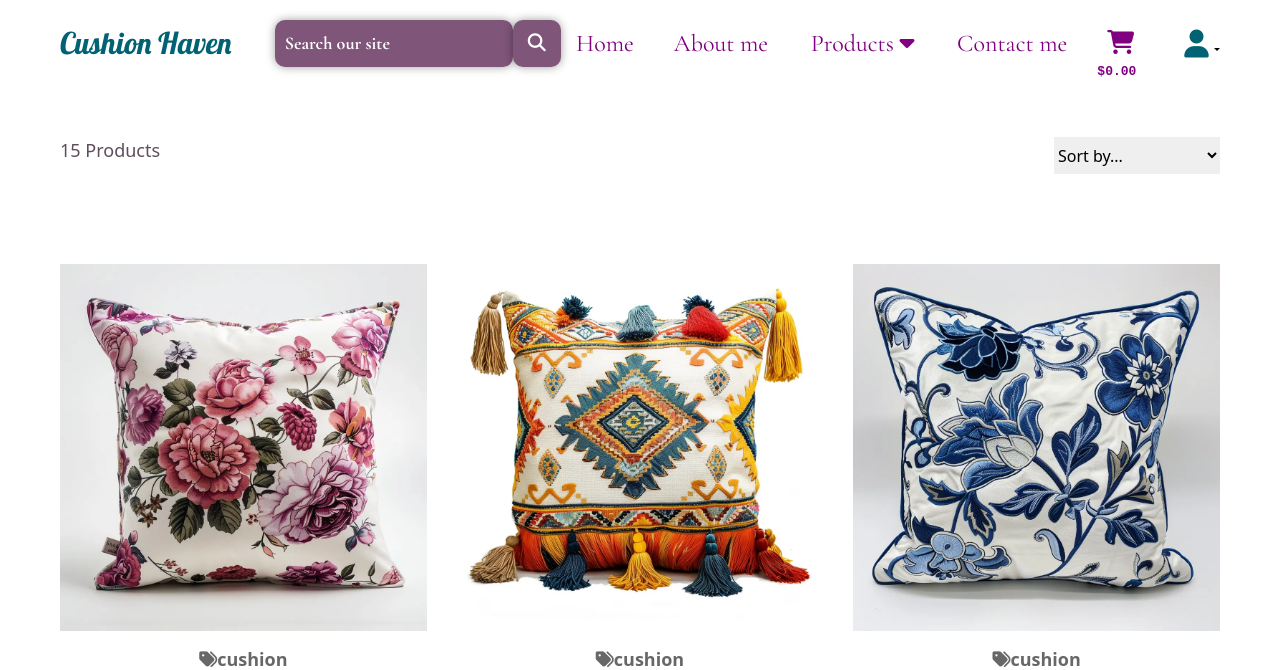
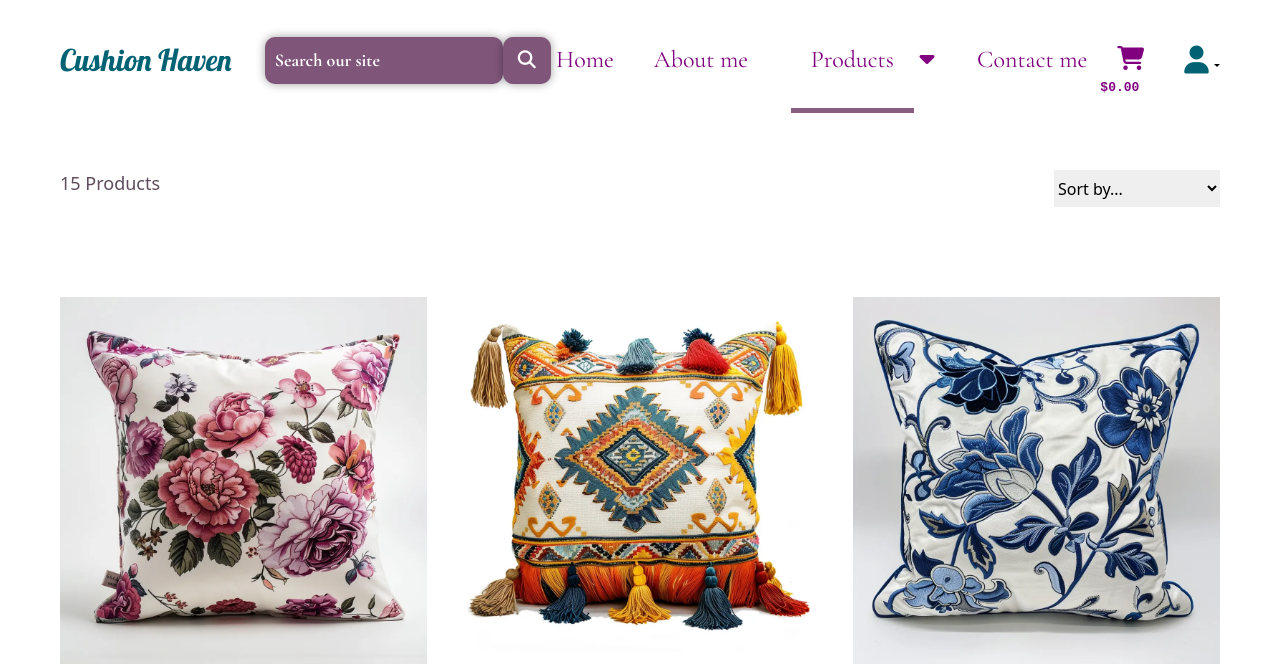
Before and after one commit to zaicodes/CushionHaven, a Django app: page /products/ in a window 1280 px wide. Shown: the top 670 px of the page. Run offline with Django 5.2, Linux system fonts and the light colour scheme; data comes from the database, SQL or seed files in the repository; some libraries are stand-ins or nearby versions; some web fonts are replaced.

Commit message:
Add: line for active page on navbar, and moved the EmailJS code to index.html

```diff
--- a/static/css/base.css
+++ b/static/css/base.css
@@ -10,6 +10,7 @@ nav {
   padding: 20px 0px;
   align-items: center;
   justify-content: space-between;
+  height: 15vh;
 }
 .container {
   max-width: 1200px;
@@ -55,6 +56,10 @@ span {
   font-weight: 400;
   display: inline-block;
 }
+.nav_links a {
+  padding-top: 35px;
+  padding-bottom: 30px;
+}
 .form-text {
 font-size: 16px !important;
 }
@@ -77,7 +82,6 @@ font-size: 16px !important;
 .cart_btn span {
   color: purple;
   font-weight: 900;
-
   height: 20px;
   text-align: center;
   font-family: "Courier New", Courier, monospace;
@@ -85,7 +89,7 @@ font-size: 16px !important;
   font-size: 13px;
   position: absolute;
   bottom: -18px;
-  left: 10px;
+  left: -7px;
 }
 .login_btn i {
   color: #016274;
@@ -212,8 +216,8 @@ footer {
   border-bottom: 1px solid white;
 }
 .underline_btn:hover {
-  color: #800080;
-  border-bottom: 1px solid #800080;
+  color: #93d5d1;
+  border-bottom: 1px solid #93d5d1;
 }
 .boldpara {
   font-family: Roboto, sans-serif;
@@ -296,7 +300,6 @@ footer {
 }
 
 .prducts_ratings {
-  /* padding-top: 20px; */
   text-align: center;
 }
 .products_right_arrow {
@@ -311,3 +314,17 @@ footer {
 .show_right_arrow {
   opacity: 1;
 }
+
+/* Putting a line undeneath the navbar to show active page */
+ .active {
+  border-bottom: 5px solid #885f83;
+  outline-offset: 20px;
+}
+ .cart_btn a{
+  padding-right: 10px !important;
+  padding-left: 10px !important;
+}
+.cart_btn a{
+  padding-top: 0 !important;
+padding-bottom:0  !important;
+}
--- a/static/css/media.css
+++ b/static/css/media.css
@@ -1,12 +1,12 @@
 /* **General Media Query - refer to specific query in the css files**/
 
-@media (max-width: 1100px) {
+@media (max-width: 1180px) {
   .nav_links a,
   .prodcuts_hover {
-    padding: 0 10px;
+    padding: 20px 10px;
     font-size: 22px;
     font-family: "Cormorant Garamond", serif;
-    color: purple;
+    color: #885f83;
     font-weight: 400;
   }
   .navbar_Search_show {
--- a/templates/base.html
+++ b/templates/base.html
@@ -95,9 +95,9 @@
     <header>
       <!-- Navbar for all pages -->
       <div class="container">
-        <nav>
+   <nav>
           <div class="navlogo">
-            <a href="{% url 'home' %}">Cushion Haven</a>
+            <a  href="{% url 'home' %}">Cushion Haven</a>
           </div>
           <div>
             <form method="GET" action="{% url 'products' %}">
@@ -119,12 +119,14 @@
           </div>
           <div class="nav_links">
             <div class="nav_links_main">
-              <a class="small_link" href="{% url 'home' %}">Home</a
-              ><a class="small_link" href="/#homesection2">About me</a>
+              <a class="small_link {% if request.path == '/' %}active{% endif %}" href="{% url 'home' %}">Home</a
+              ><a class="small_link  " href="/#homesection2">About me</a>
 
-              <div class="prodcuts_hover" style="display: inline-block"
 
-                ><a class=" p-0 "
+              <div class="prodcuts_hover "
+
+
+                ><a class="pb-5 small_link productlink {% if request.path == '/products/' %}active{% endif %} "
 
                   href="{% url 'products' %}"
                 >  Products</a
@@ -139,7 +141,6 @@
                       class="prducts_ratings"
                     >
                       products
-
                       <ul class="products_dropdown_sorting ">
                         <li>
                           <a
@@ -147,7 +148,6 @@
                             >price</a
                           >
                         </li>
-
                         <li>
                           <a
                             href="{% url 'products' %}?sort=ratings&direction=desc"
@@ -164,27 +164,24 @@
                     </div>
                   </li>
                   <li>
-                    <a href="{% url 'products' %}?category=cushion">cushion</a>
+                    <a href="{% url 'products' %}?category=cushion" area-label="cushion category">cushion</a>
                   </li>
                   <li>
-                    <a href="{% url 'products' %}?category=pillow">pillow</a>
+                    <a href="{% url 'products' %}?category=pillow" area-label="pillow category">pillow</a>
                   </li>
                   <li>
-                    <a href="{% url 'products' %}?category=blanket">blanket</a>
+                    <a href="{% url 'products' %}?category=blanket" area-label="blanket category">blanket</a>
                   </li>
                 </ul>
               </div>
-
               <a class="small_link" href="/#homesection6">Contact me</a>
             </div>
             <span class="cart_btn">
               <a href="{% url 'view_bag' %}"  aria-label="View Bag">
                 <i class="fa-solid fa-cart-shopping"></i>
-
                 <span> ${{ grand_total|floatformat:2 }}</span>
               </a>
             </span>
-
         {% comment %} dropdown for login logout  {% endcomment %}
         <div class="dropdown">
           <button aria-label="login-dropdown" class=" border-0 bg-white dropdown-toggle" type="button" id="dropdownMenuButton1" data-bs-toggle="dropdown" aria-expanded="false">
```
Also changed, not shown: home/templates/home/index.html (+41 -0 lines), static/js/script.js (+0 -40 lines).
